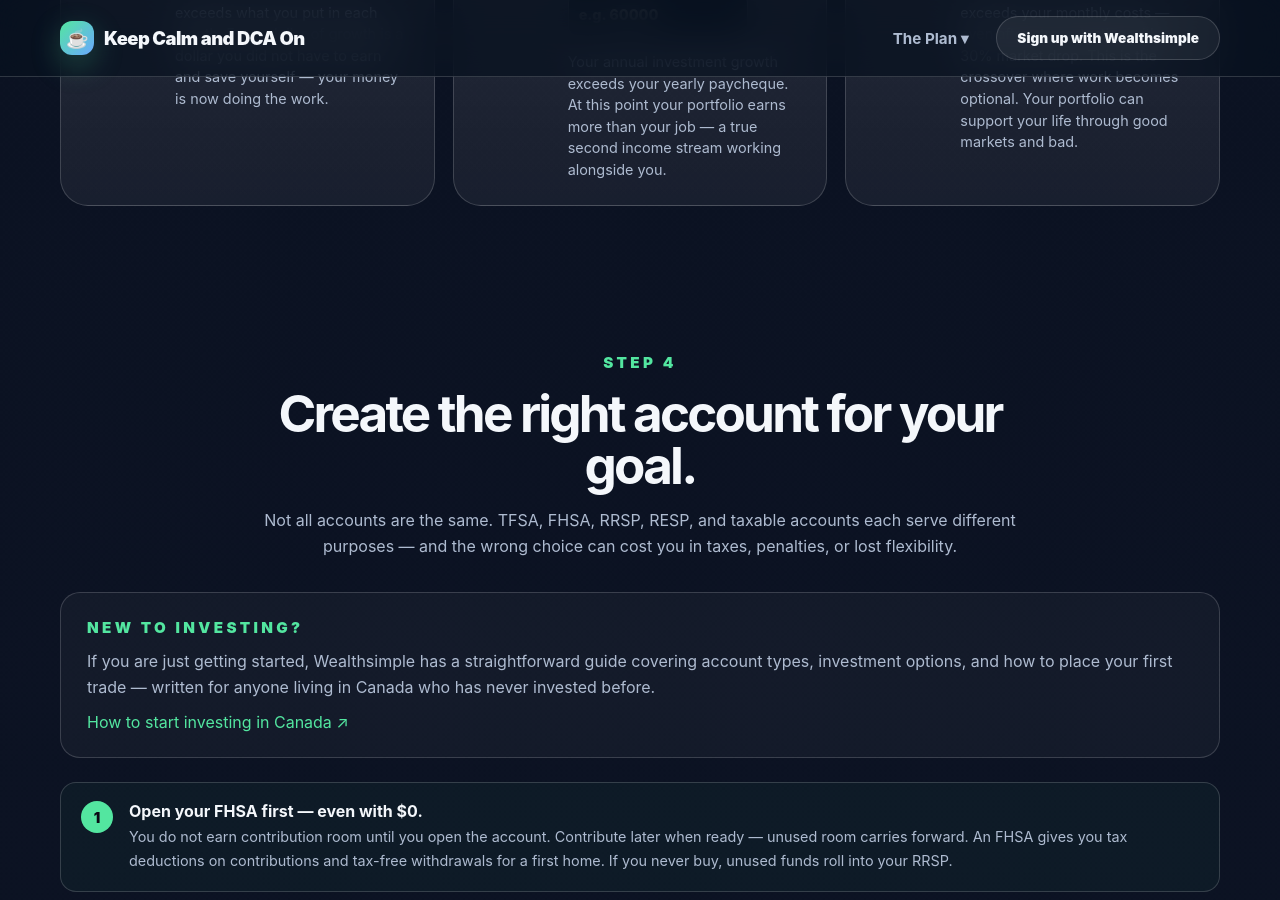
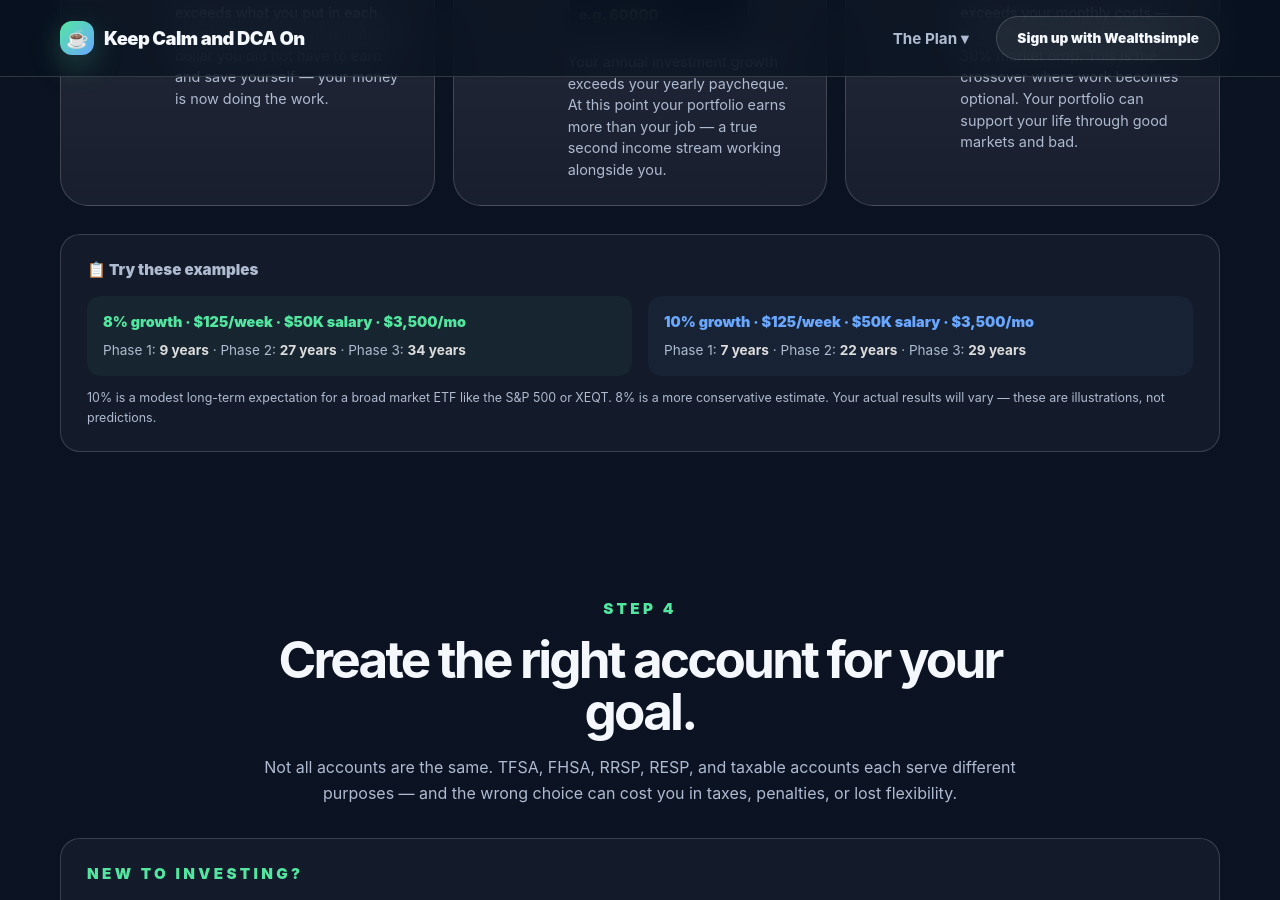
Before and after one commit to thestamp/dcathedip, a Jekyll site: the page built from index.html, in a window 1280 px wide and 900 px high, scrolled down 6363 px. Built offline with Jekyll 4.4.1, drawn with Linux system fonts in a browser that asks for light colours.

Commit message:
Add worked crossover examples below the 3-phase calculator
Two scenarios:
- 8% growth: Phase 1=9yr, Phase 2=27yr, Phase 3=34yr
- 10% growth (S&P 500 / XEQT): Phase 1=7yr, Phase 2=22yr, Phase 3=29yr
- Footer note: 10% is modest for broad market, 8% is conservative
- All at 25/week, 0k salary, ,500/mo expenses

```diff
--- a/index.html
+++ b/index.html
@@ -283,6 +283,22 @@
               <p>Your monthly investment income exceeds your monthly costs — even after stress-testing with a 30% market drop. This is the crossover where work becomes optional. Your portfolio can support your life through good markets and bad.</p>
             </div>
           </article>
+        </div>
+
+        <!-- Worked examples -->
+        <div style="margin-top:28px; padding:22px 26px; border:1px solid var(--border); border-radius:20px; background:rgba(255,255,255,0.035);">
+          <p style="margin:0 0 14px; font-weight:900; font-size:0.95rem;">📋 Try these examples</p>
+          <div style="display:grid; grid-template-columns:repeat(auto-fit,minmax(260px,1fr)); gap:16px;">
+            <div style="padding:14px 16px; border-radius:14px; background:rgba(83,230,160,0.05);">
+              <p style="margin:0 0 6px; font-weight:900; font-size:0.9rem; color:var(--green);">8% growth · $125/week · $50K salary · $3,500/mo</p>
+              <p style="margin:0; font-size:0.85rem; color:var(--muted);">Phase 1: <strong style="color:#ddd;">9 years</strong> · Phase 2: <strong style="color:#ddd;">27 years</strong> · Phase 3: <strong style="color:#ddd;">34 years</strong></p>
+            </div>
+            <div style="padding:14px 16px; border-radius:14px; background:rgba(106,168,255,0.05);">
+              <p style="margin:0 0 6px; font-weight:900; font-size:0.9rem; color:var(--blue);">10% growth · $125/week · $50K salary · $3,500/mo</p>
+              <p style="margin:0; font-size:0.85rem; color:var(--muted);">Phase 1: <strong style="color:#ddd;">7 years</strong> · Phase 2: <strong style="color:#ddd;">22 years</strong> · Phase 3: <strong style="color:#ddd;">29 years</strong></p>
+            </div>
+          </div>
+          <p style="margin:12px 0 0; font-size:0.78rem; color:var(--muted);">10% is a modest long-term expectation for a broad market ETF like the S&P 500 or XEQT. 8% is a more conservative estimate. Your actual results will vary — these are illustrations, not predictions.</p>
         </div>
 
         </div>
```
Also changed, not shown: tests/smoke.js (+3 -1 lines).
